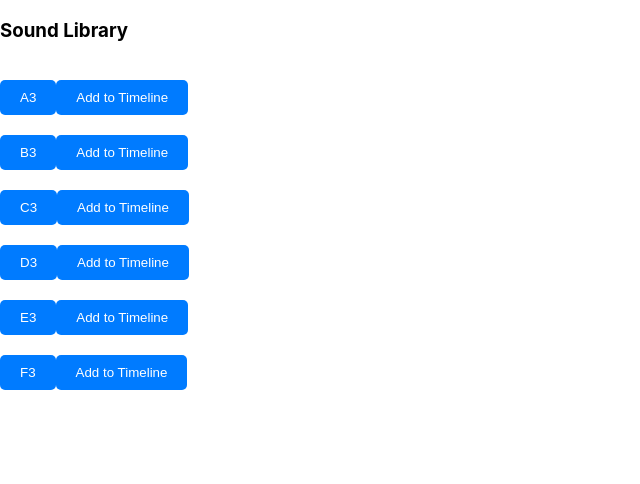
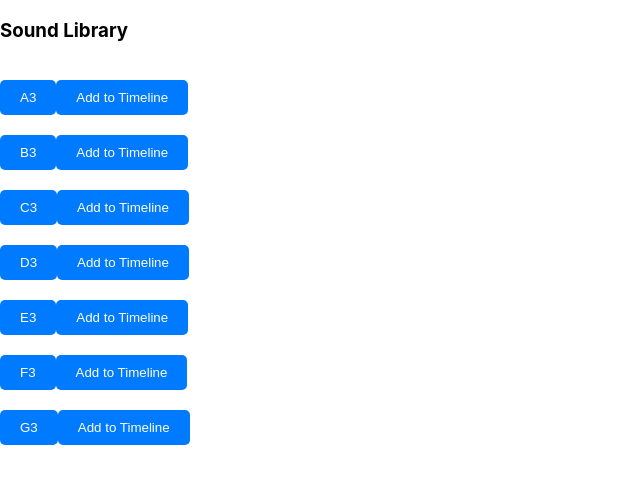
Before and after one commit to Samalu54123/Team-Tempo, a React (Create React App) app: page /SoundLibrary in a window 1280 px wide. Shown: the top 484 px of the page, without its empty margins (0-640 px from the left). Built offline with nearby package versions, Linux system fonts and the light colour scheme.

Commit message:
Imported another sound file to library

```diff
--- a/src/SoundLibrary.js
+++ b/src/SoundLibrary.js
@@ -7,6 +7,7 @@ import C3 from "./Test sound/c3.wav";
 import D3 from "./Test sound/d3.wav";
 import E3 from "./Test sound/e3.wav";
 import F3 from "./Test sound/f3.wav";
+import G3 from "./Test sound/g3.wav";
 
 // Import the sound clips
 const pianoClips = [
@@ -15,7 +16,8 @@ const pianoClips = [
     { sound: C3, label: 'C3' },
     { sound: D3, label: 'D3' },
     { sound: E3, label: 'E3' },
-    { sound: F3, label: 'F3' }
+    { sound: F3, label: 'F3' },
+    {sound: G3, label: 'G3'  }
 ];
 
 class SoundLibrary extends Component {
```
